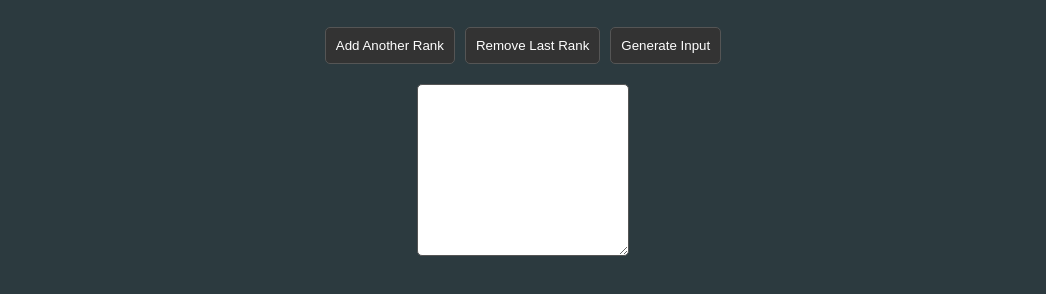
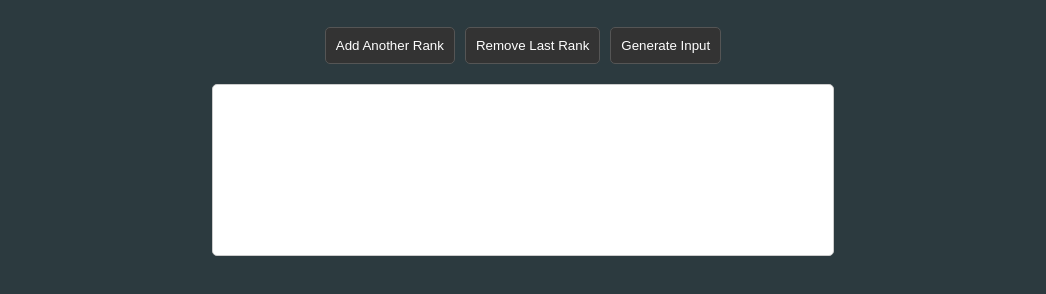
Before and after one commit to Hash-Studios-LLC/VRCDownloadString, a plain HTML site: page index.html in a window 1280 px wide. Shown: the part 691-985 px from the top of the page, without its empty margins (117-1163 px from the left). Drawn offline with Linux system fonts and the light colour scheme.

Commit message:
Update styles.css

```diff
--- a/styles.css
+++ b/styles.css
@@ -64,11 +64,14 @@ textarea {
 }
 
 #generatedInput {
-    width: 80%;
+    width: 600px;
     height: 150px;
     padding: 10px;
     margin-top: 20px;
     font-size: 1rem;
     color: #000;
     background-color: #FFF;
+    border: 1px solid #ccc;
+    resize: none;
+    overflow-y: auto;
 }
```
